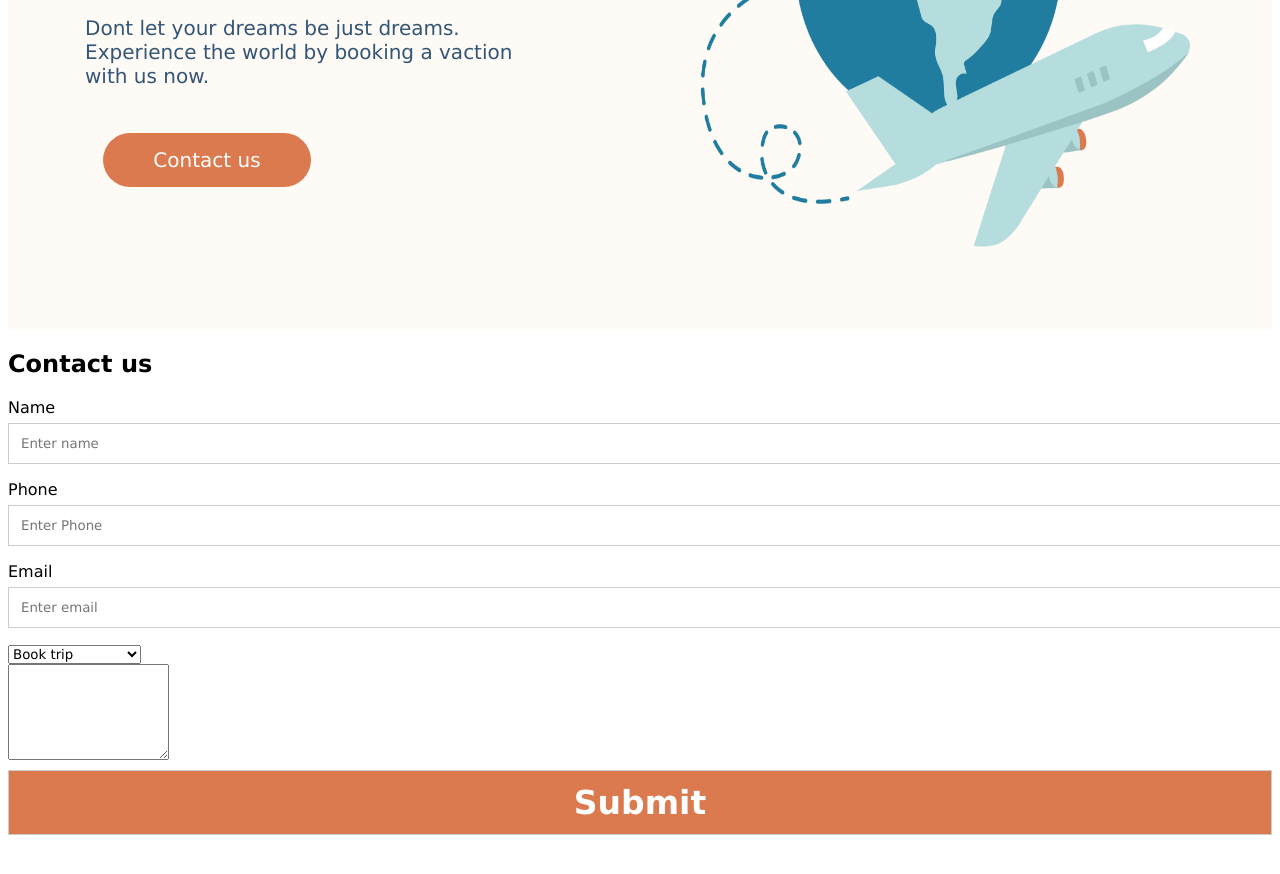
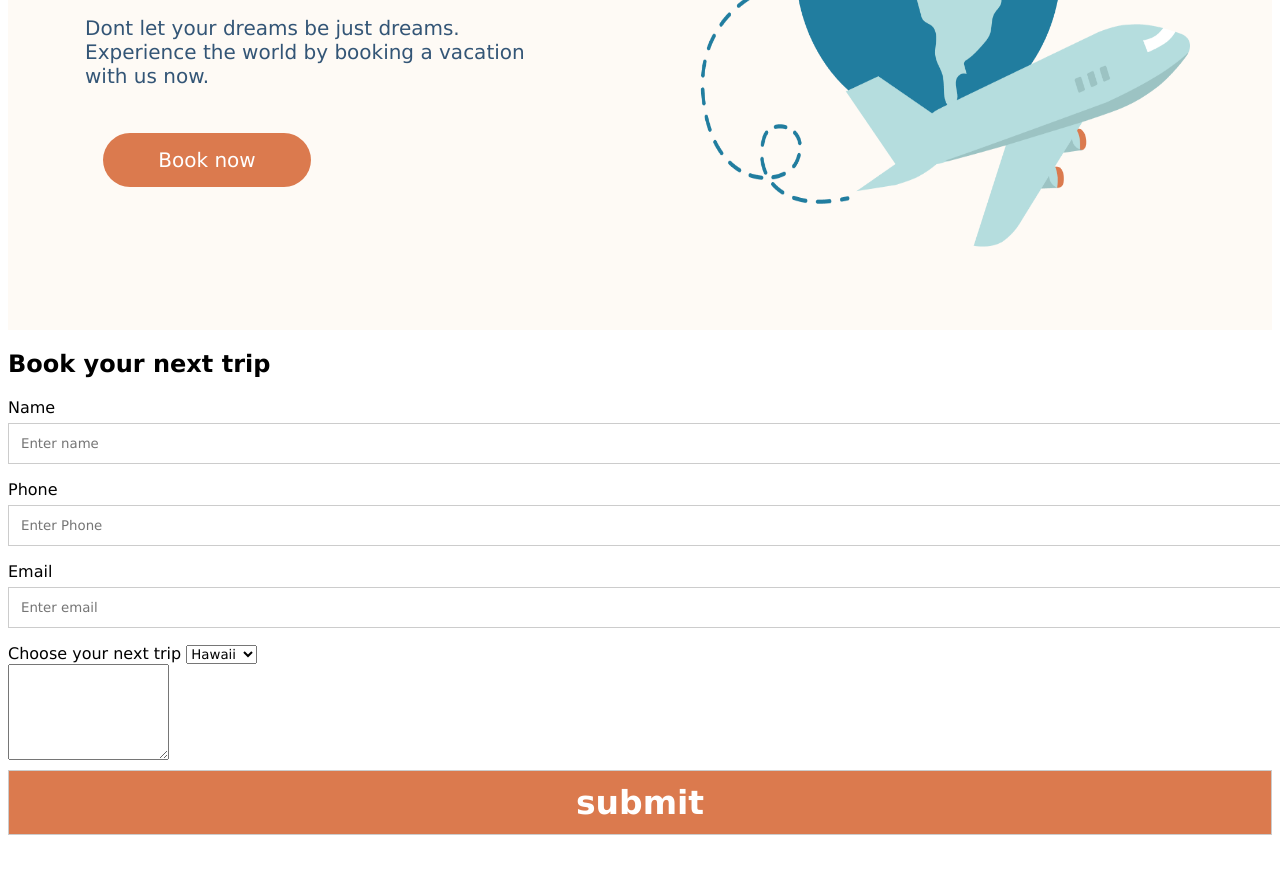
Before and after one commit to TyroneKong/travelsite, a plain HTML site: page contactform.html in a window 1280 px wide. Shown: the part 480-1354 px from the top of the page. Drawn offline with Linux system fonts and the light colour scheme.

Commit message:
small adjustments to form

```diff
--- a/contactform.html
+++ b/contactform.html
@@ -54,10 +54,10 @@
                 </h2>
                 <p class="hero-section__paragraph">
                     Dont let your dreams be just dreams. Experience the world by booking
-                    a vaction with us now.
+                    a vacation with us now.
                 </p>
                 <div class="hero-section--get-started">
-                  <a href="#contact-form"><button class="hero-section__button">Contact us</button></a>
+                  <a href="#contact-form"><button class="hero-section__button">Book now</button></a>
                 </div>
             </div>
 
@@ -72,7 +72,7 @@
 
         <div class="form-body">
 
-            <h2>Contact us</h2>
+            <h2>Book your next trip</h2>
             <form action="">
 
                 <div>
@@ -88,10 +88,12 @@
                     <label for="email">Email</label>
                     <div> <input type="text" placeholder="Enter email" size="50"></div>
                 </div>
-                <select name="How can we help" id="">
-                    <option value="">Book trip</option>
-                    <option value="">Existing Booking</option>
-                    <option value="">Complaint</option>
+                <label for="">Choose your next trip</label>
+                <select name="destination" >
+
+                    <option value="Hawaii">Hawaii</option>
+                    <option value="iceland">Iceland</option>
+                    <option value="Greece">Greece</option>
 
                 </select>
 
@@ -102,7 +104,7 @@
 
                 </div>
                 <div>
-                    <input class="submit-btn" type="submit">
+                    <input class="submit-btn" type="submit" value="submit">
                 </div>
 
 
```
Also changed, not shown: index.html (+1 -1 lines).
